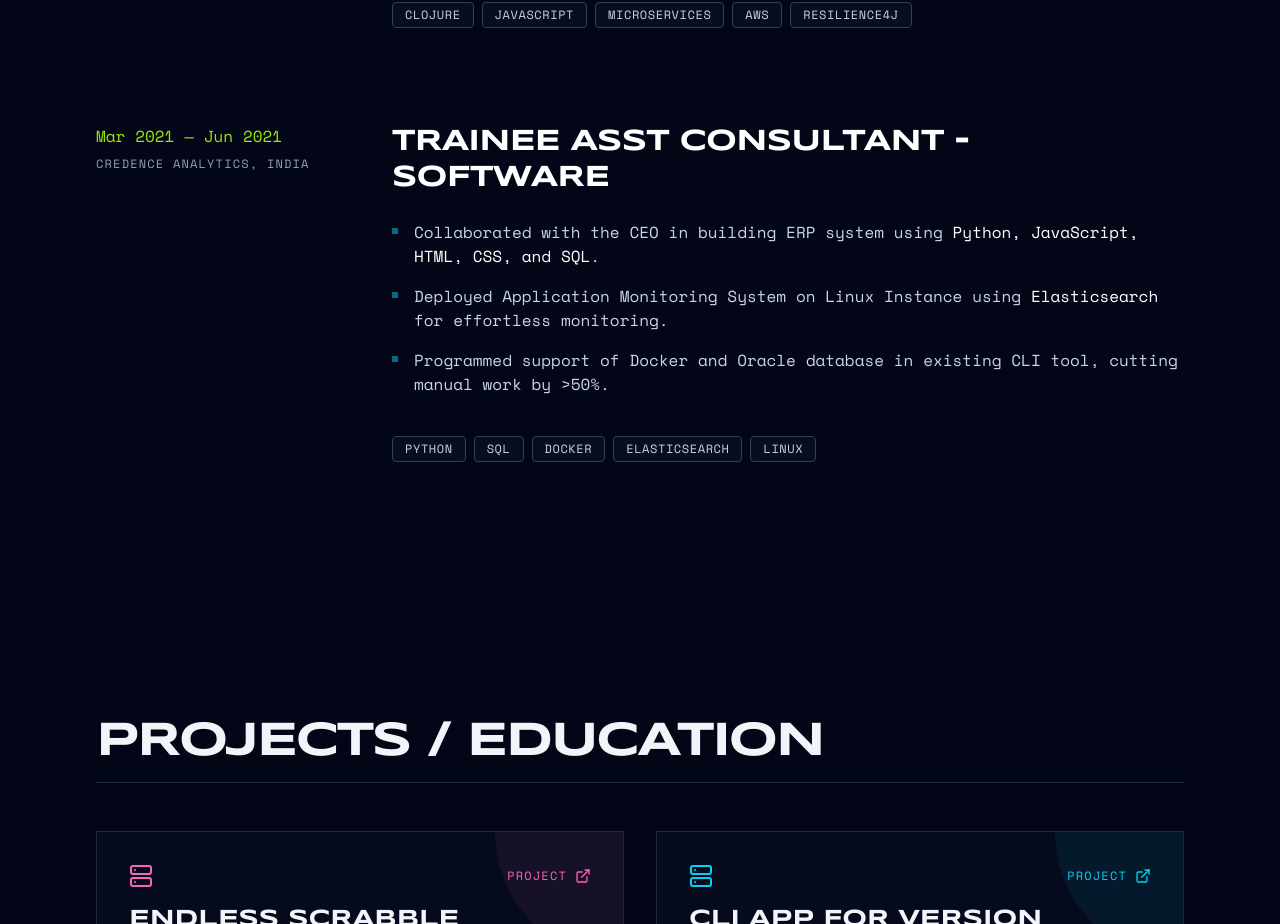
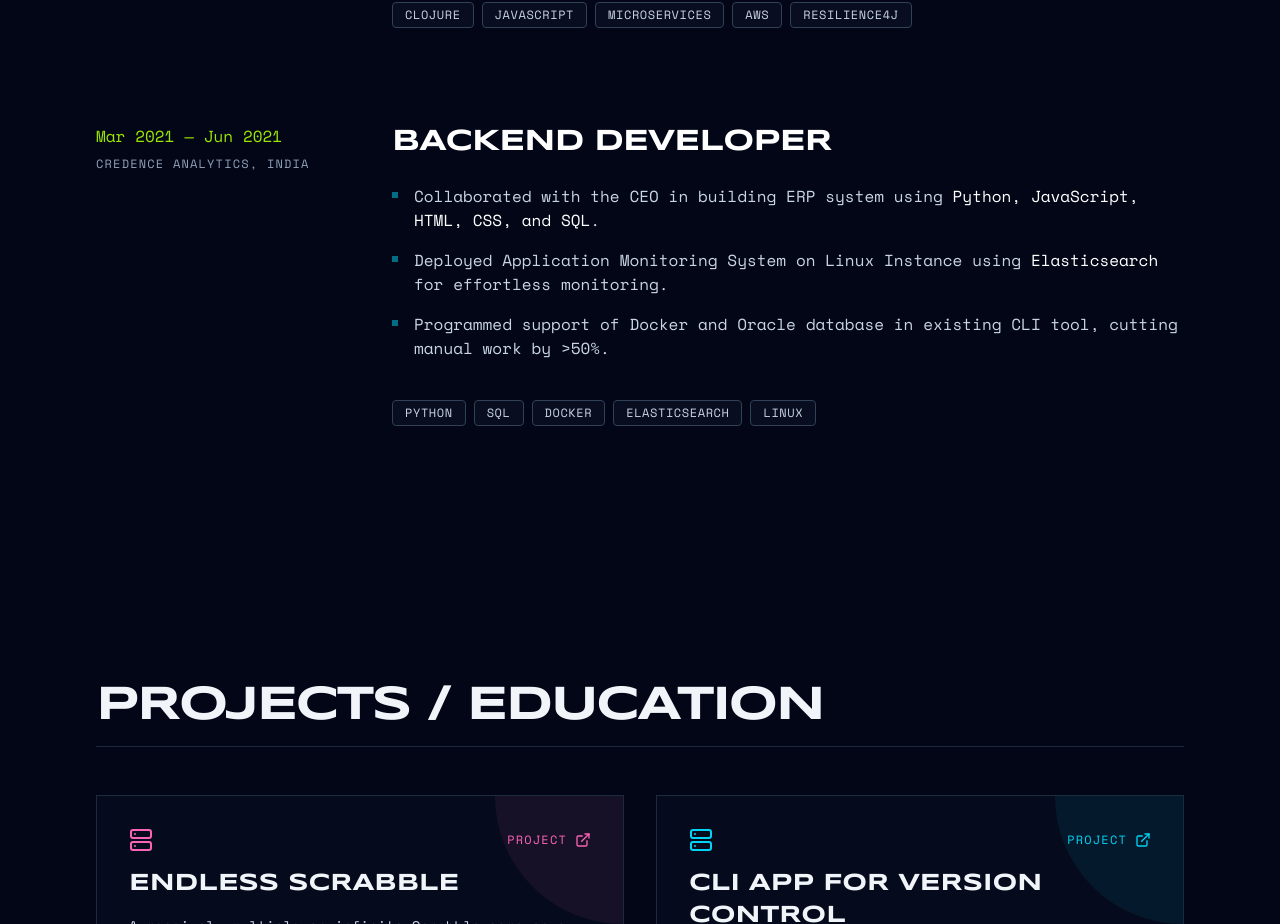
Before and after one commit to akhildaphara/akhildaphara.github.io, a React (Vite) app: page / in a window 1280 px wide. Shown: the part 1777-2701 px from the top of the page. Built offline with nearby package versions, Linux system fonts and the light colour scheme.

Commit message:
update title

```diff
--- a/src/App.tsx
+++ b/src/App.tsx
@@ -244,7 +244,7 @@ export default function App() {
               </div>
               <div className="space-y-6">
                 <h3 className="font-sans font-bold text-3xl uppercase tracking-tight text-white group-hover:text-cyan-400 transition-colors">
-                  Trainee Asst Consultant - Software
+                  Backend Developer
                 </h3>
                 <ul className="font-mono text-slate-300 space-y-4 text-sm md:text-base">
                   <li className="flex gap-4 items-start">
```
